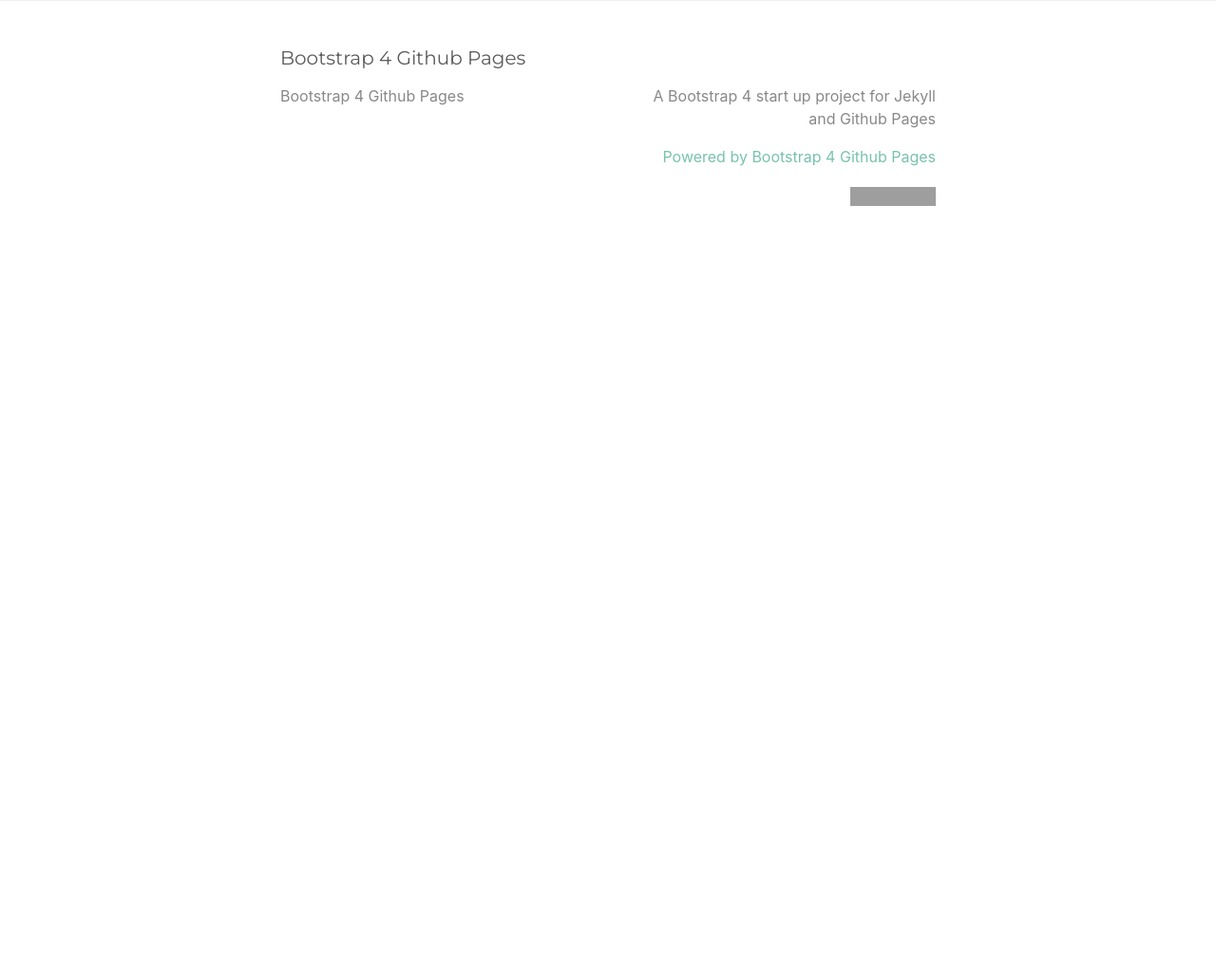
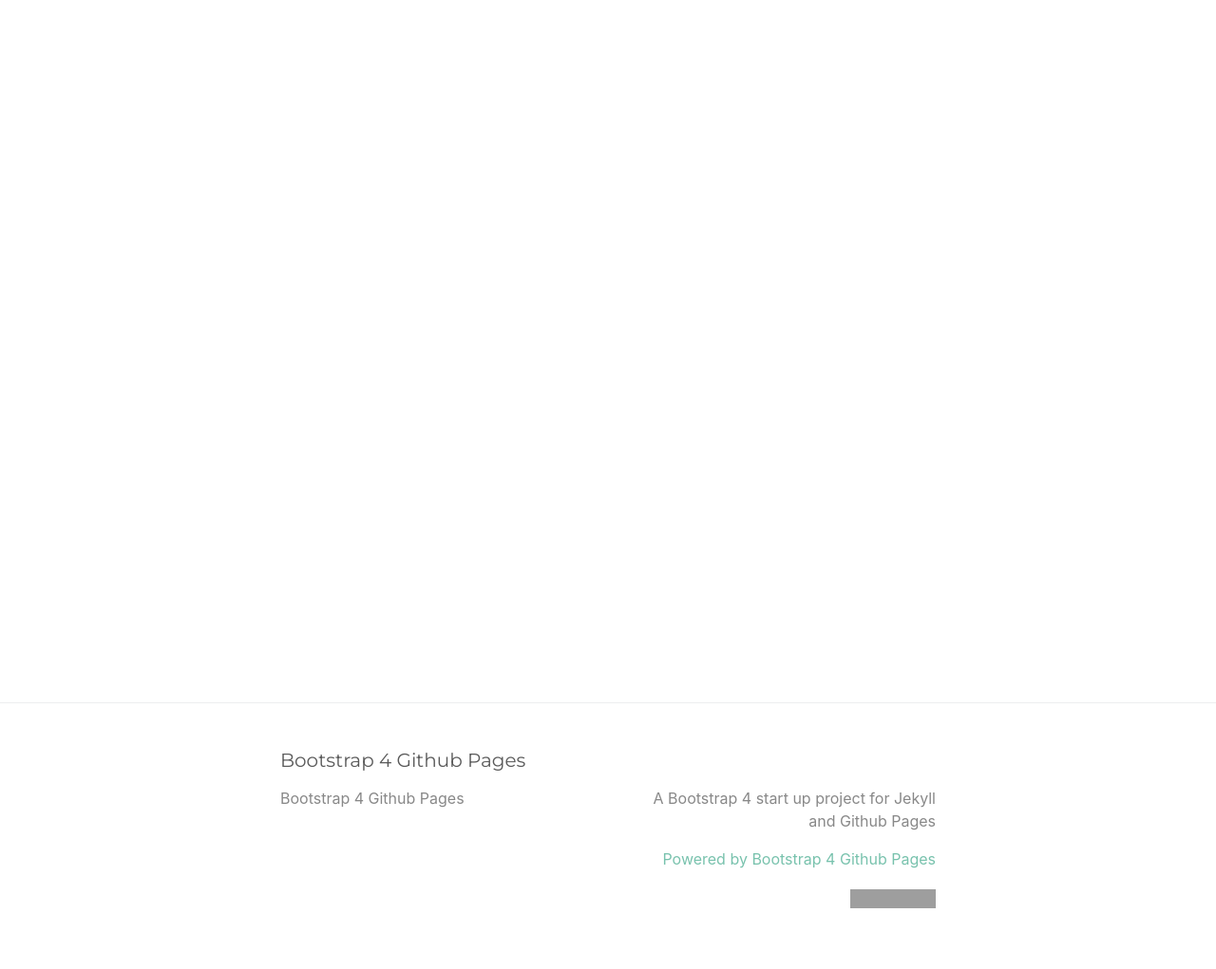
Before and after one commit to JaliscoComoVamos/epc2020, a Jekyll site: the page built from movilidad.html, in a window 1280 px wide. Shown: the part 216-1237 px from the top of the page at 95% size. Built offline with Jekyll 4.4.1, drawn with Linux system fonts in a browser that asks for light colours; before the commit the page ends 900 px from its top, so only the background shows below that; grey boxes are pictures that could not be loaded.

Commit message:
Update tema.html

```diff
--- a/_layouts/tema.html
+++ b/_layouts/tema.html
@@ -13,7 +13,7 @@
       </div>
     </div>-->
 
-     <div class="content">
+     <div class="content" style="height:100vh;">
      {{ content }}
      </div>
 
```
